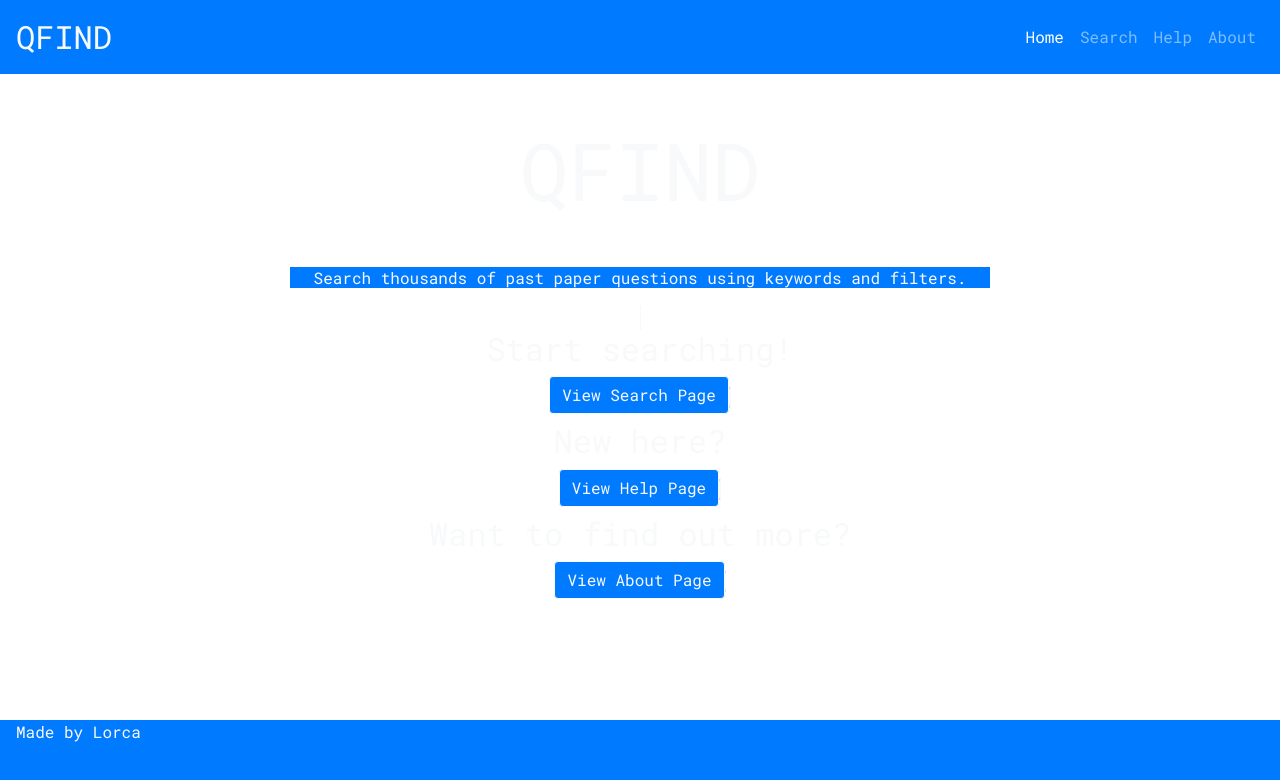
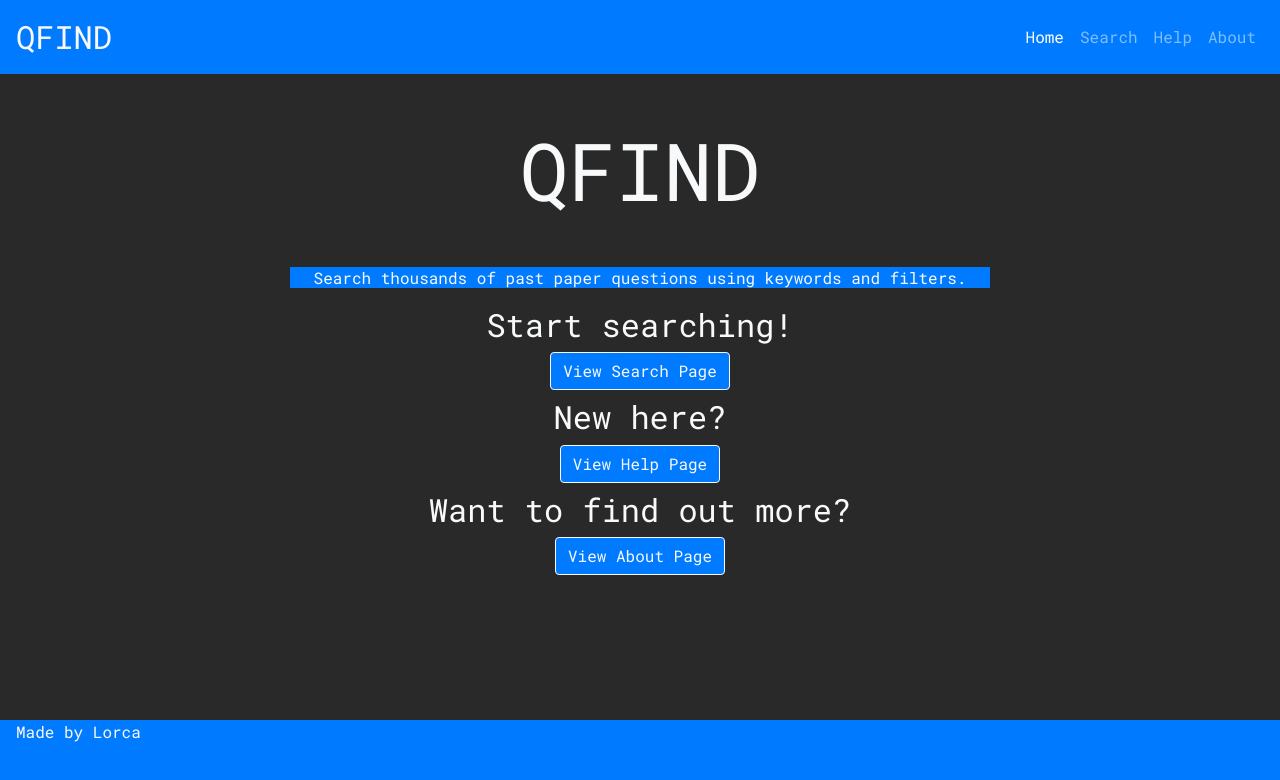
Before and after one commit to lorcaheeney/qfind, a plain HTML site: page docs/index.html in a window 1280 px wide. Drawn offline with nearby package versions, Linux system fonts and the light colour scheme; some icons are missing.

Commit message:
Added dark mode.

```diff
--- a/docs/index.html
+++ b/docs/index.html
@@ -8,7 +8,7 @@
         <link href="https://fonts.googleapis.com/css?family=Roboto+Mono&display=swap" rel="stylesheet">
         <link rel="stylesheet" href="https://maxcdn.bootstrapcdn.com/bootstrap/4.0.0/css/bootstrap.min.css" integrity="sha384-Gn5384xqQ1aoWXA+058RXPxPg6fy4IWvTNh0E263XmFcJlSAwiGgFAW/dAiS6JXm" crossorigin="anonymous">
     </head>
-    <body style="font-family: Roboto Mono;">
+    <body style="font-family: Roboto Mono;background-color: #292929;">
         <nav class="navbar navbar-expand-lg navbar-dark bg-primary">
             <a class="navbar-brand text-light" style="font-size: 2rem" href="#"><i class="lni-keyword-research"></i>  QFIND</a>
             <button class="navbar-toggler" type="button" data-toggle="collapse" data-target="#navlist">
@@ -17,10 +17,10 @@
             <div class="collapse navbar-collapse" id="navlist">
                 <ul class="navbar-nav ml-auto">
                     <li class="nav-item active">
-                        <a class="nav-link" href="#">Home</a>
+                        <a class="nav-link" href="index.html">Home</a>
                     </li>
                     <li class="nav-item">
-                        <a class="nav-link" href="#">Search</a>
+                        <a class="nav-link" href="search.html">Search</a>
                     </li>
                     <li class="nav-item">
                        <a class="nav-link" href="#">Help</a>
@@ -38,15 +38,15 @@
             </span>
         </div>
         <div class="text-center mt-3">
-            <span class="bg-primary text-light border border-light rounded w-75">
+            <span class="bg-primary text-light rounded w-75">
                 <h2>Start searching!</h2>
                 <a href="search.html" class="btn btn-primary border border-light text-light mb-2">View Search Page</a>
             </span>
-            <span class="mt-2 bg-primary text-light border border-light rounded w-75">
+            <span class="mt-2 bg-primary text-light  rounded w-75">
                     <h2>New here?</h2>
                     <button class="btn btn-primary border border-light text-light mb-2">View Help Page</button>
             </span>
-            <span class="mt-2 bg-primary text-light border border-light rounded w-75">
+            <span class="mt-2 bg-primary text-light  rounded w-75">
                     <h2>Want to find out more?</h2>
                     <button class="btn btn-primary border border-light text-light mb-2">View About Page</button>
             </span>
```
Also changed, not shown: docs/search.html (+4 -4 lines).
